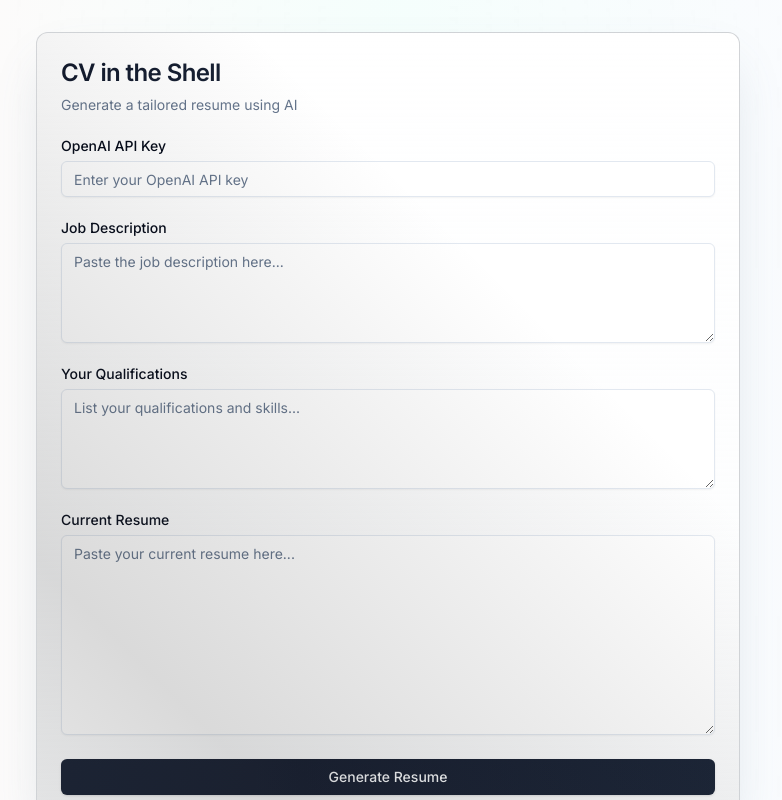
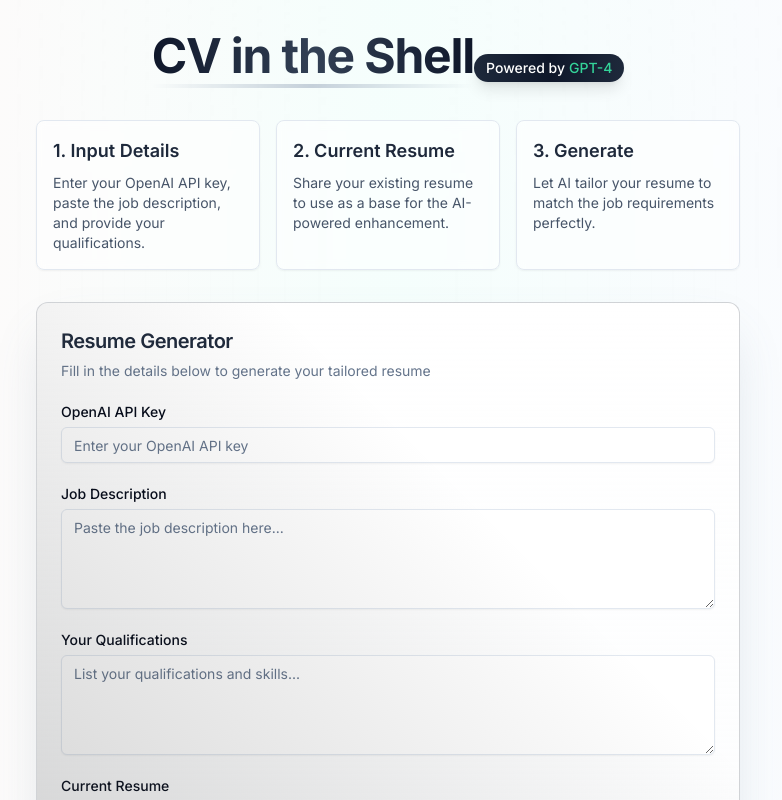
Before and after one commit to endlessblink/cv-in-the-shell-new, a Next.js app: page / in a window 1280 px wide. Shown: the top 800 px of the page, without its empty margins (252-1034 px from the left). Built offline with nearby package versions, Linux system fonts and the light colour scheme.

Commit message:
Enhance title design and add step-by-step description

```diff
--- a/app/globals.css
+++ b/app/globals.css
@@ -75,12 +75,47 @@
   }
 }
 
+@keyframes float {
+  0% {
+    transform: translateY(0px);
+  }
+  50% {
+    transform: translateY(-10px);
+  }
+  100% {
+    transform: translateY(0px);
+  }
+}
+
+@keyframes pulse {
+  0% {
+    transform: scale(1);
+    opacity: 0.5;
+  }
+  50% {
+    transform: scale(1.05);
+    opacity: 0.8;
+  }
+  100% {
+    transform: scale(1);
+    opacity: 0.5;
+  }
+}
+
 .animate-shimmer {
   animation: shimmer 8s linear infinite;
 }
 
 .animate-gradient {
   animation: gradient 8s linear infinite;
+}
+
+.animate-float {
+  animation: float 6s ease-in-out infinite;
+}
+
+.animate-pulse-slow {
+  animation: pulse 4s ease-in-out infinite;
 }
 
 @layer base {
--- a/app/page.tsx
+++ b/app/page.tsx
@@ -76,11 +76,44 @@ Please create a tailored resume that highlights the relevant experience and skil
       <div className="pointer-events-none absolute inset-0 bg-gradient-to-r from-transparent via-white/10 to-transparent blur-[100px] transition-all duration-1000 group-hover:via-white/20" />
 
       <div className="container mx-auto max-w-3xl relative">
-        {/* Main card with shimmer effect */}
+        {/* Title Section */}
+        <div className="text-center mb-8 relative">
+          <div className="relative inline-block">
+            <h1 className="text-5xl font-bold bg-clip-text text-transparent bg-gradient-to-r from-slate-900 via-slate-700 to-slate-900 animate-gradient mb-2 tracking-tight">
+              CV in the Shell
+            </h1>
+            {/* Animated underline */}
+            <div className="absolute bottom-0 left-0 w-full h-1 bg-gradient-to-r from-transparent via-slate-400 to-transparent animate-shimmer opacity-50" />
+          </div>
+
+          {/* Animated badge */}
+          <div className="inline-flex items-center px-3 py-1 mt-3 text-sm font-medium rounded-full bg-gradient-to-r from-slate-800 via-slate-900 to-slate-800 text-white shadow-lg animate-gradient">
+            <span className="mr-1">Powered by</span>
+            <span className="text-emerald-400">GPT-4</span>
+          </div>
+
+          {/* Description Cards */}
+          <div className="grid grid-cols-1 md:grid-cols-3 gap-4 mt-8 text-left">
+            <div className="p-4 rounded-lg bg-white/50 backdrop-blur-sm border border-slate-200 shadow-sm hover:shadow-md transition-all duration-300">
+              <div className="text-lg font-semibold mb-2 text-slate-800">1. Input Details</div>
+              <p className="text-sm text-slate-600">Enter your OpenAI API key, paste the job description, and provide your qualifications.</p>
+            </div>
+            <div className="p-4 rounded-lg bg-white/50 backdrop-blur-sm border border-slate-200 shadow-sm hover:shadow-md transition-all duration-300">
+              <div className="text-lg font-semibold mb-2 text-slate-800">2. Current Resume</div>
+              <p className="text-sm text-slate-600">Share your existing resume to use as a base for the AI-powered enhancement.</p>
+            </div>
+            <div className="p-4 rounded-lg bg-white/50 backdrop-blur-sm border border-slate-200 shadow-sm hover:shadow-md transition-all duration-300">
+              <div className="text-lg font-semibold mb-2 text-slate-800">3. Generate</div>
+              <p className="text-sm text-slate-600">Let AI tailor your resume to match the job requirements perfectly.</p>
+            </div>
+          </div>
+        </div>
+
+        {/* Main Form Card */}
         <Card className="mb-8 relative overflow-hidden border border-slate-800/20 bg-gradient-to-b from-white to-slate-50/50 shadow-2xl shadow-slate-500/20 before:pointer-events-none before:absolute before:inset-0 before:bg-[length:200%_200%] before:bg-[linear-gradient(45deg,transparent_25%,rgba(68,68,68,.2)_50%,transparent_75%,transparent_100%)] before:animate-shimmer">
           <CardHeader>
-            <CardTitle className="text-2xl bg-clip-text text-transparent bg-gradient-to-r from-slate-900 via-slate-800 to-slate-900 animate-gradient">CV in the Shell</CardTitle>
-            <CardDescription>Generate a tailored resume using AI</CardDescription>
+            <CardTitle className="text-xl text-slate-800">Resume Generator</CardTitle>
+            <CardDescription>Fill in the details below to generate your tailored resume</CardDescription>
           </CardHeader>
           <CardContent className="space-y-6">
             <div className="space-y-2">
```
